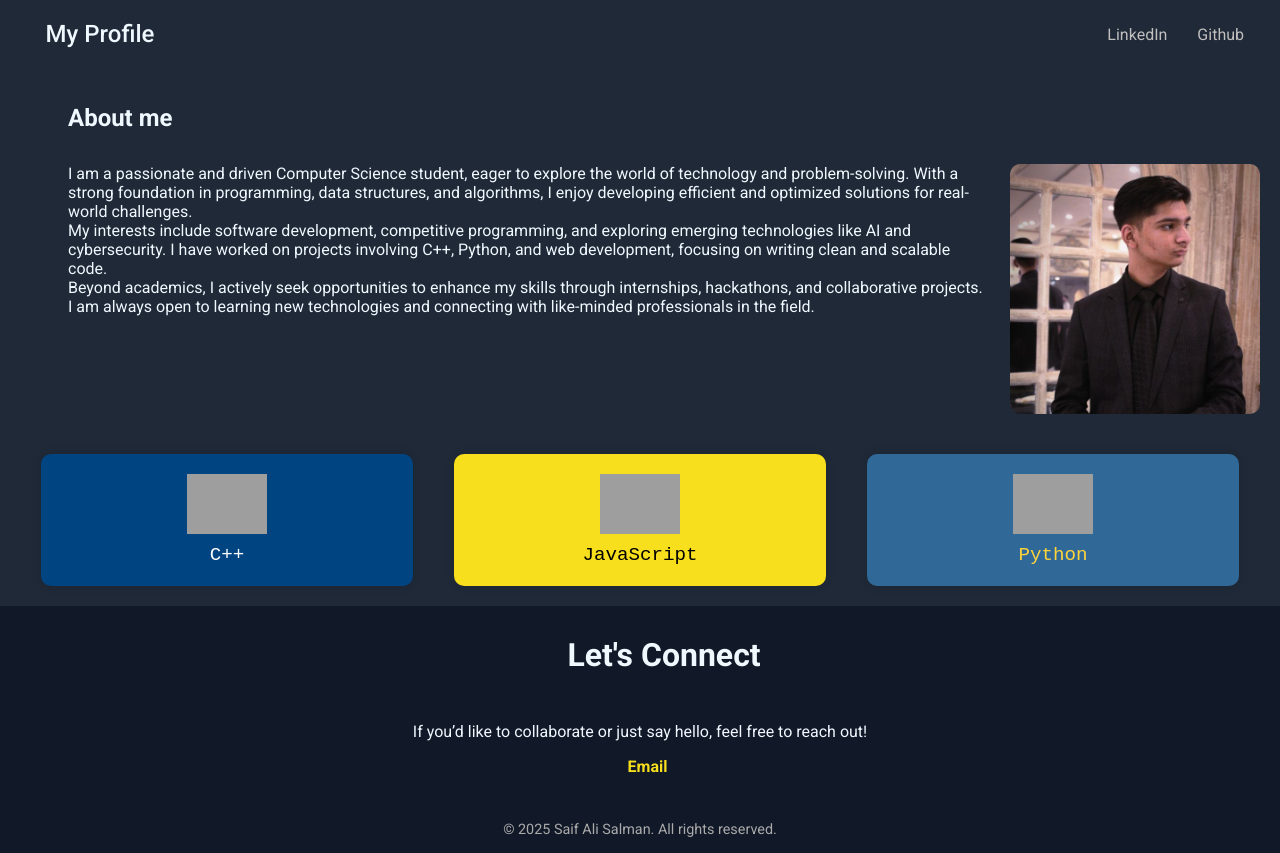
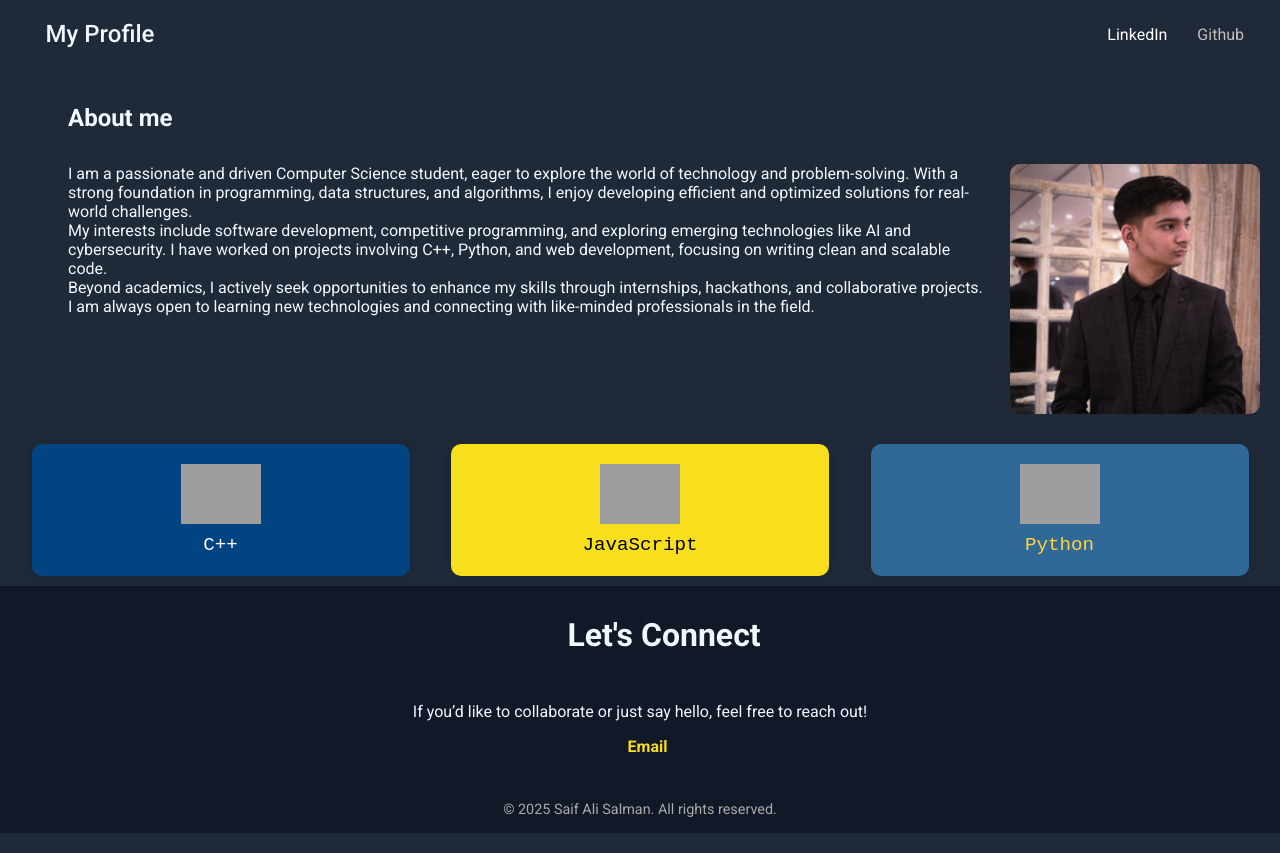
Before and after one commit to saifali17x/Landing-Page, a plain HTML site: page index.html in a window 1280 px wide. In both pictures the pointer is over the link "LinkedIn". Drawn offline with Linux system fonts and the light colour scheme; grey boxes are pictures that could not be loaded.

Commit message:
Added a hover on anchor tags

```diff
--- a/style.css
+++ b/style.css
@@ -76,7 +76,7 @@ h2 {
   display: flex;
   flex-wrap: wrap;
   background-color: #1f2937;
-  padding: 20px;
+  padding: 10px;
   gap: 20px;
   justify-content: space-evenly;
   align-items: center;
@@ -146,7 +146,7 @@ h2 {
   transition: color 0.3s;
 }
 
-.connect-links a:hover {
+a:hover {
   color: #ffffff;
 }
 
```
